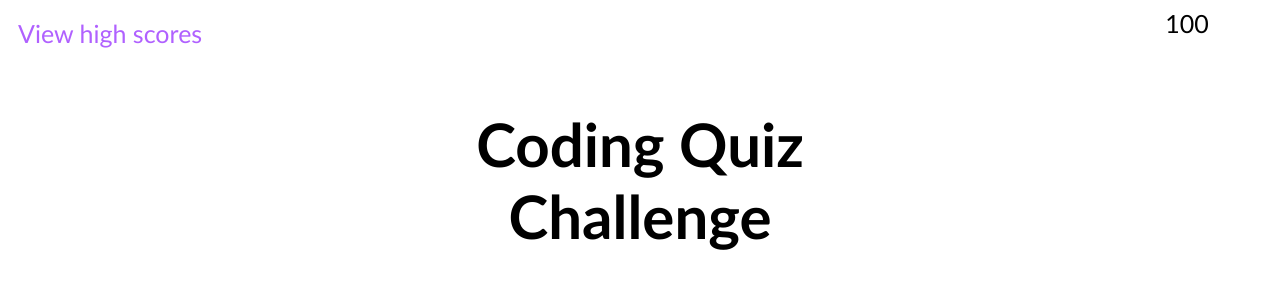
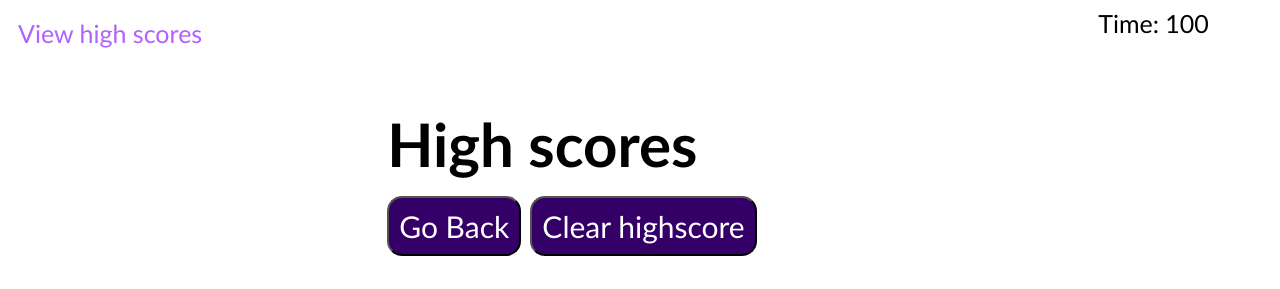
Before and after one commit to EnzoTragnone/Timed-quiz, a plain HTML site: page index.html in a window 1280 px wide. Both pictures are taken after a click on the button "View high scores". Shown: the top 289 px of the page. Drawn offline with Linux system fonts and the light colour scheme.

Commit message:
addition of README file and screenshots. as well as general code commenting and clean up

```diff
--- a/assets/css/style.css
+++ b/assets/css/style.css
@@ -1,5 +1,12 @@
 * {
     font-family: 'Gill Sans', 'Gill Sans MT', Calibri, 'Trebuchet MS', sans-serif;
+}
+
+/* non changing elements */
+header {
+    display: flex;
+    justify-content: space-between;
+    margin: 0;
 }
 
 #score-btn {
@@ -18,12 +25,7 @@
     margin-right: 5%;
 }
 
-header {
-    display: flex;
-    justify-content: space-between;
-    margin: 0;
-}
-
+/* questions */
 .content {
     margin-left: 30%;
     margin-right: 30%;
@@ -62,6 +64,7 @@ h1 {
     text-align: left;
 }
 
+/* finish Page */
 #finish-page {
     display: none;
     height: 50px;
@@ -86,6 +89,16 @@ input {
     padding: 5px 20px;
 }
 
+/* score page */
+#score-page {
+    display: none;
+}
+
+#score-page ol {
+    list-style: none;
+    padding: 0;
+}
+
 #score-page ol li {
     background-color: rgba(27, 0, 135, 0.315);
     padding: 10px;
@@ -93,19 +106,11 @@ input {
     margin-bottom: 5px;
 }
 
-#score-page ol {
-    list-style: none;
-    padding: 0;
-}
-
-#score-page {
-    display: none;
-}
-
 #clear-score {
     margin-left: 5px;
 }
 
+/* feedback for true or false */
 #feedback {
     font-size: 40px;
     color: rgb(101, 101, 101);
--- a/assets/js/logic.js
+++ b/assets/js/logic.js
@@ -123,6 +123,19 @@ const questions = [
         ]
     },
 ]
+
+// view score btn
+scoreBtnEl.addEventListener("click", function () {
+    loadData();
+    resetState();
+    styleReset();
+    finishEl.style.display = "none"
+    text2.style.display = "none"
+    text.style.display = "none"
+    scorePageEl.style.display = "block"
+    scorePage();
+})
+
 
 // start page with trigger for counter
 function startPage() {
@@ -275,8 +288,9 @@ function clearData() {
 }
 
 // highscore page
-function scorePage(c) {
+function scorePage() {
     questionEl.innerHTML = pages[2].question;
+    pause();
 
     // calls data from local memory
     array = localStorage.getItem('data');
@@ -297,6 +311,7 @@ function scorePage(c) {
         return comparison;
     }
 
+    try {
         array.sort(compare);
 
         // creates the score elements
@@ -304,6 +319,10 @@ function scorePage(c) {
             let li = document.createElement("li");
             li.innerText = (i + 1) + "." + array[i].name + "-    " + array[i].score;
             scoreListEl.appendChild(li);
+        }
+
+    } catch {
+        window.alert("There are no scores!")
     }
 
     // styling
--- a/index.html
+++ b/index.html
@@ -13,7 +13,7 @@
     <header>
         <button id="score-btn" class="btn">View high scores</button>
         <div class="timer">
-            <span id="second">100</span>
+            <span>Time: </span><span id="second">100</span>
         </div>
     </header>
     <section class="content">
```
Also changed, not shown: screenshot/JS-Quiz.jpg (added), screenshot/as.jpg (added), 1 other file. Lines whose indentation alone changed are shown as unchanged.
